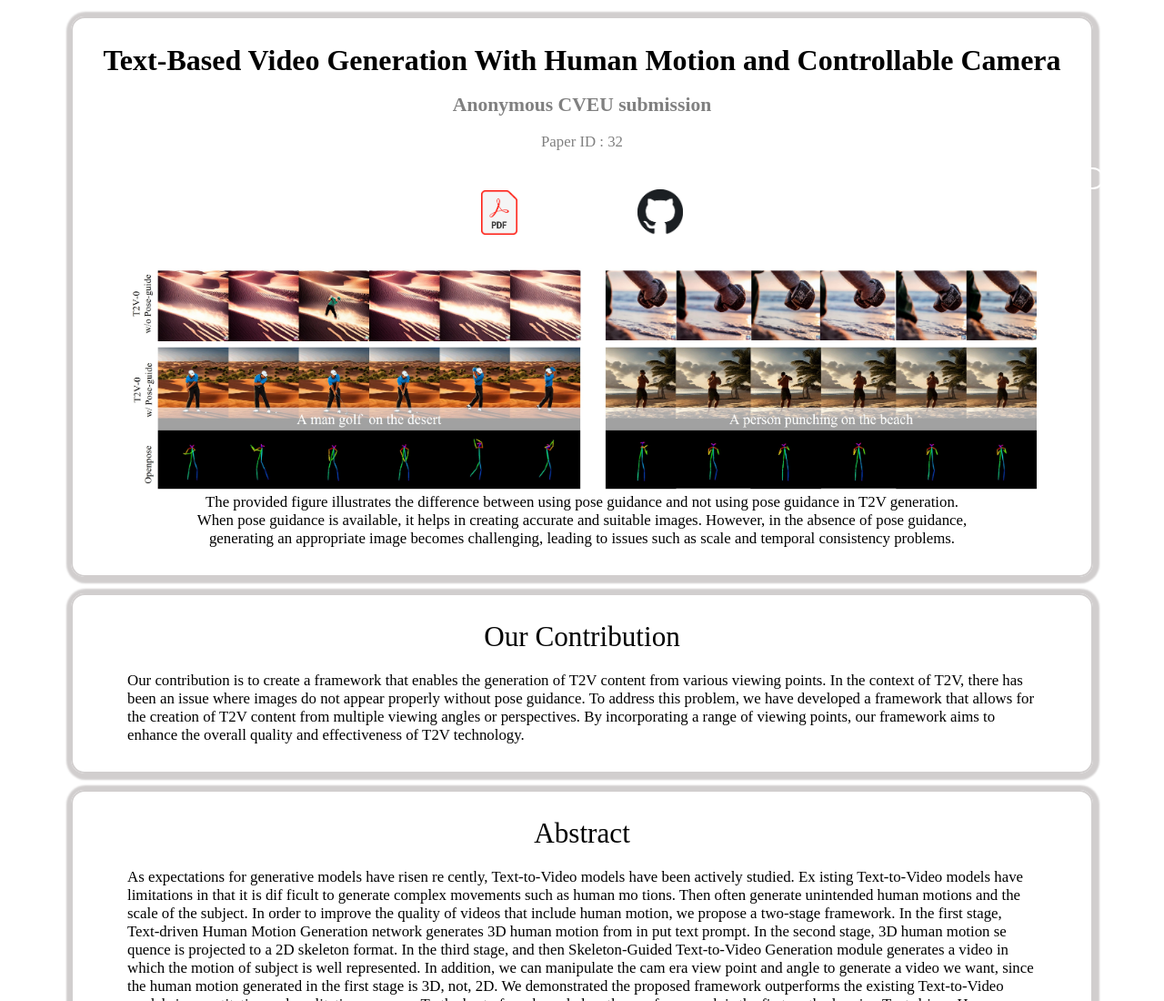
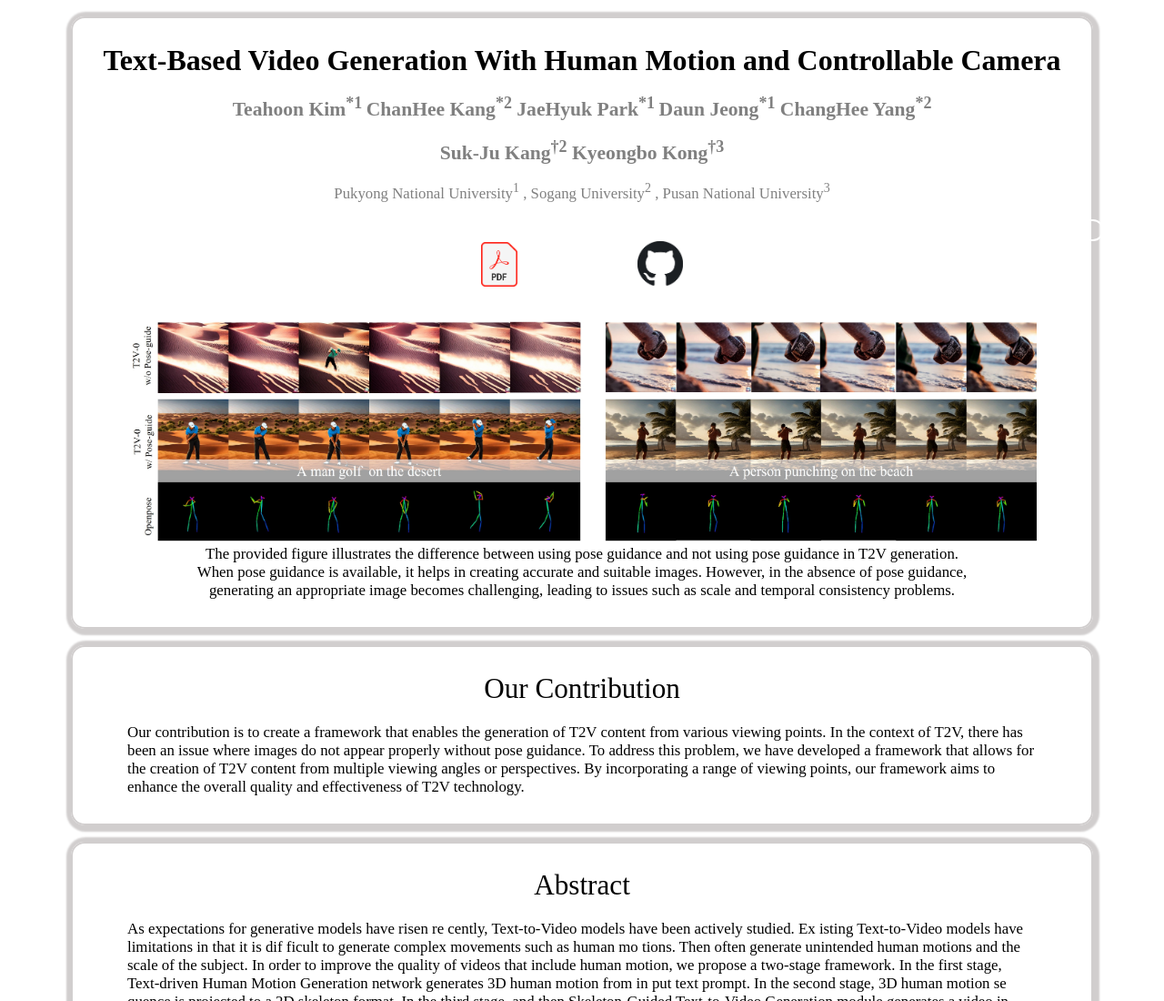
Before and after one commit to YangChangHee/ICCVW_CPM, a plain HTML site: page docs/index.html in a window 1280 px wide. Shown: the top 1100 px of the page at 91% size. Drawn offline with Linux system fonts and the light colour scheme.

Commit message:
Update index.html

```diff
--- a/docs/index.html
+++ b/docs/index.html
@@ -50,9 +50,13 @@
         <br/>
     <h1><p style="font-size:1.em;text-align:center; font-family: 'Times New Roman'">Text-Based Video Generation With Human Motion and Controllable Camera</p></h1>
     <br/>
-    <h2><p style="color:gray;font-size:0.9em;text-align:center; font-family: 'Times New Roman'">Anonymous CVEU submission</p></h2>
+    <h2><p style="color:gray;font-size:0.9em;text-align:center; font-family: 'Times New Roman'">Teahoon Kim<sup>*1 </sup> ChanHee Kang<sup>*2</sup> JaeHyuk Park<sup>*1 </sup> Daun Jeong<sup>*1</sup> ChangHee Yang<sup>*2</sup>  </p></h2>
     <br/>
-    <h2><p style="color:gray;font-size:0.7em;text-align:center; font-family: 'Times New Roman';font-weight: normal;">Paper ID : 32</p></h2>
+    <h2><p style="color:gray;font-size:0.9em;text-align:center; font-family: 'Times New Roman'">Suk-Ju Kang<sup>†2</sup> Kyeongbo Kong<sup>†3</sup>  </p></h2>
+    <br/>
+    <h2><p style="color:gray;font-size:0.7em;text-align:center; font-family: 'Times New Roman';font-weight: normal;">Pukyong National University<sup>1</sup>
+        , Sogang University<sup>2</sup>
+        , Pusan National University<sup>3</sup></p></h2>
     <br/>
     <div style="border: 2px solid white; border-radius: 15px; padding: 10px;width:1100px; margin:auto"></div>
     <center>
```
